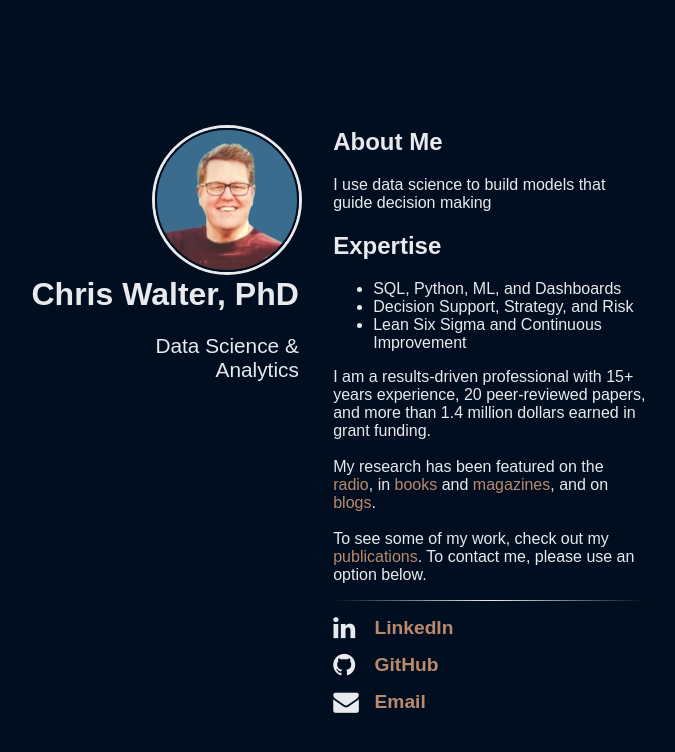
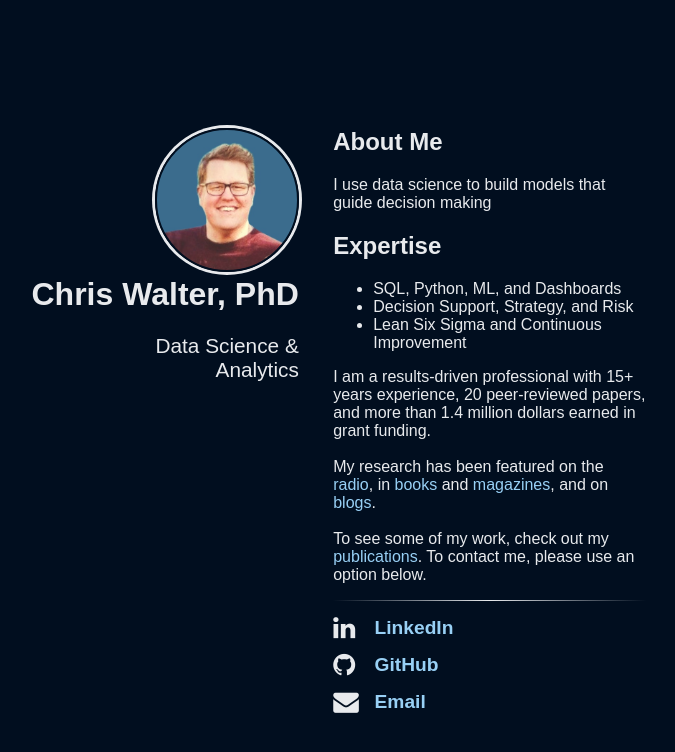
Before and after one commit to waltscience/waltscience.github.io, a Jekyll site: the page built from index.html, in a window 1280 px wide. Shown: the top 752 px of the page, without its empty margins (334-1009 px from the left). Built offline with Jekyll 4.4.1, drawn with Linux system fonts in a browser that asks for light colours; nearby versions of some CDN libraries.

Commit message:
Update main.scss

```diff
--- a/assets/main.scss
+++ b/assets/main.scss
@@ -2,7 +2,7 @@
 ---
 
 $text-color: #e8eaed;          /*** #46433A ***/
-$anchor-text-color: #BA896E;   /*** #CE534D ***/
+$anchor-text-color: #98d0f5;   /*** #BA896E ***/
 $background-color: #010e1f;    /*** #F1EED9 ***/
 
 body {
```
